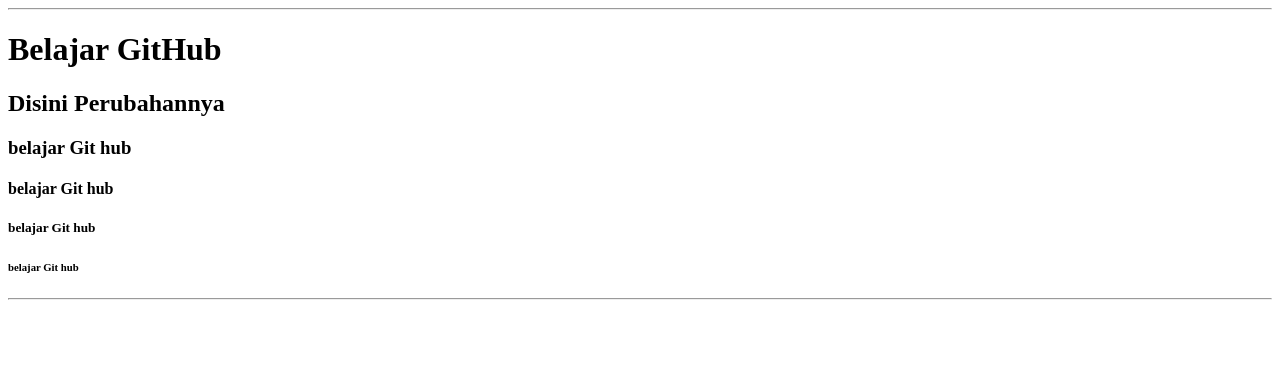
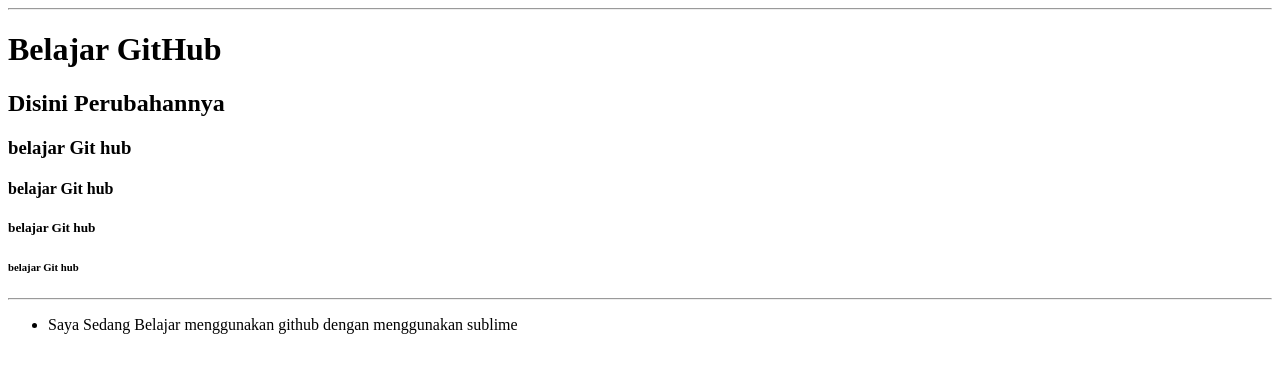
Before and after one commit to darwinhong/belajar-github, a plain HTML site: page index.html in a window 1280 px wide. Drawn offline with Linux system fonts and the light colour scheme.

Commit message:
disini saya menambahkan beberapa paragraf untuk dicoba

```diff
--- a/index.html
+++ b/index.html
@@ -12,5 +12,8 @@
 	<h5>belajar Git hub</h5>
 	<h6>belajar Git hub</h6>
 	<hr>
+	<ul>
+		<li>Saya Sedang Belajar menggunakan github dengan menggunakan sublime</li>
+	</ul>
 </body>
 </html>
```
